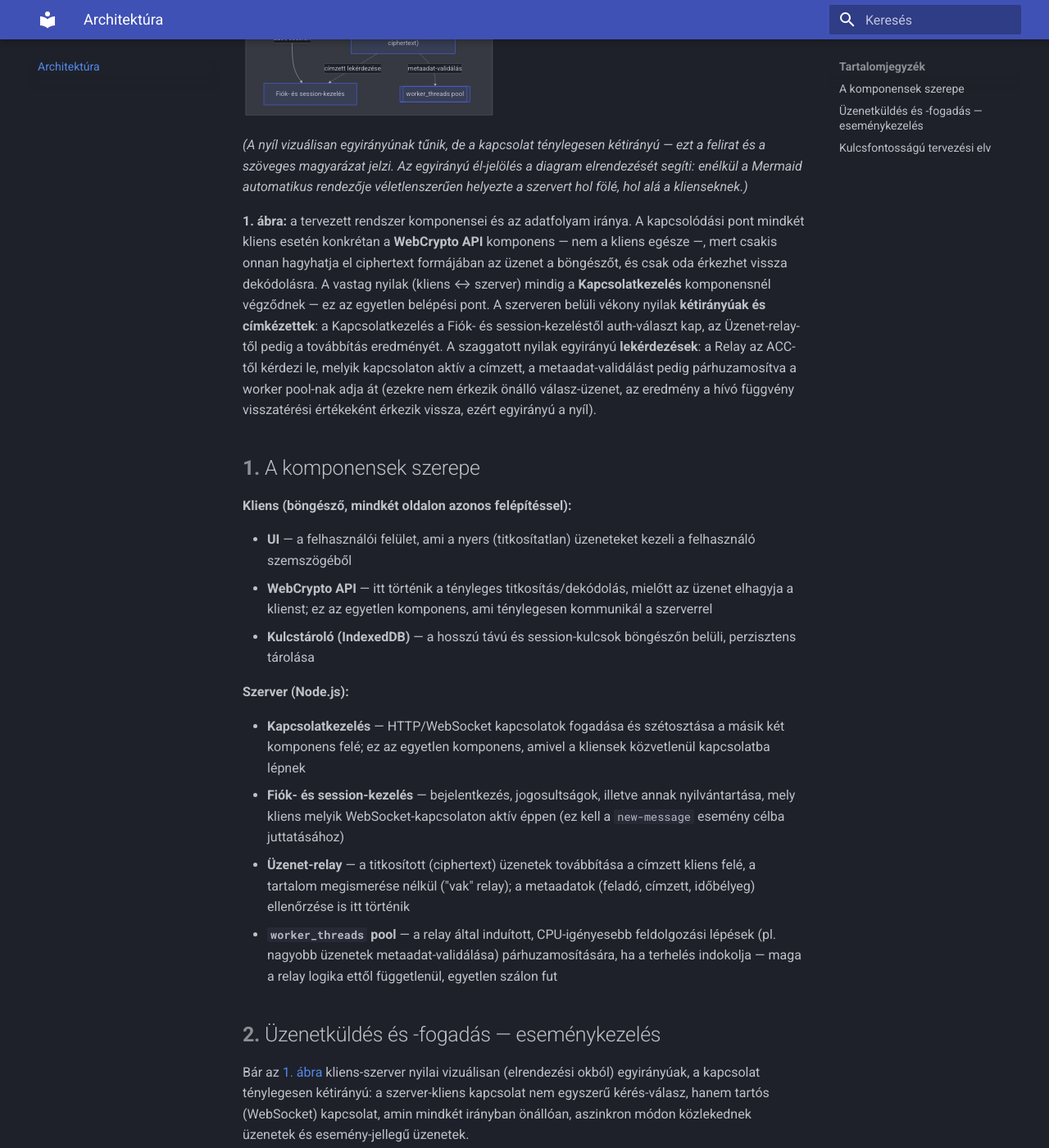
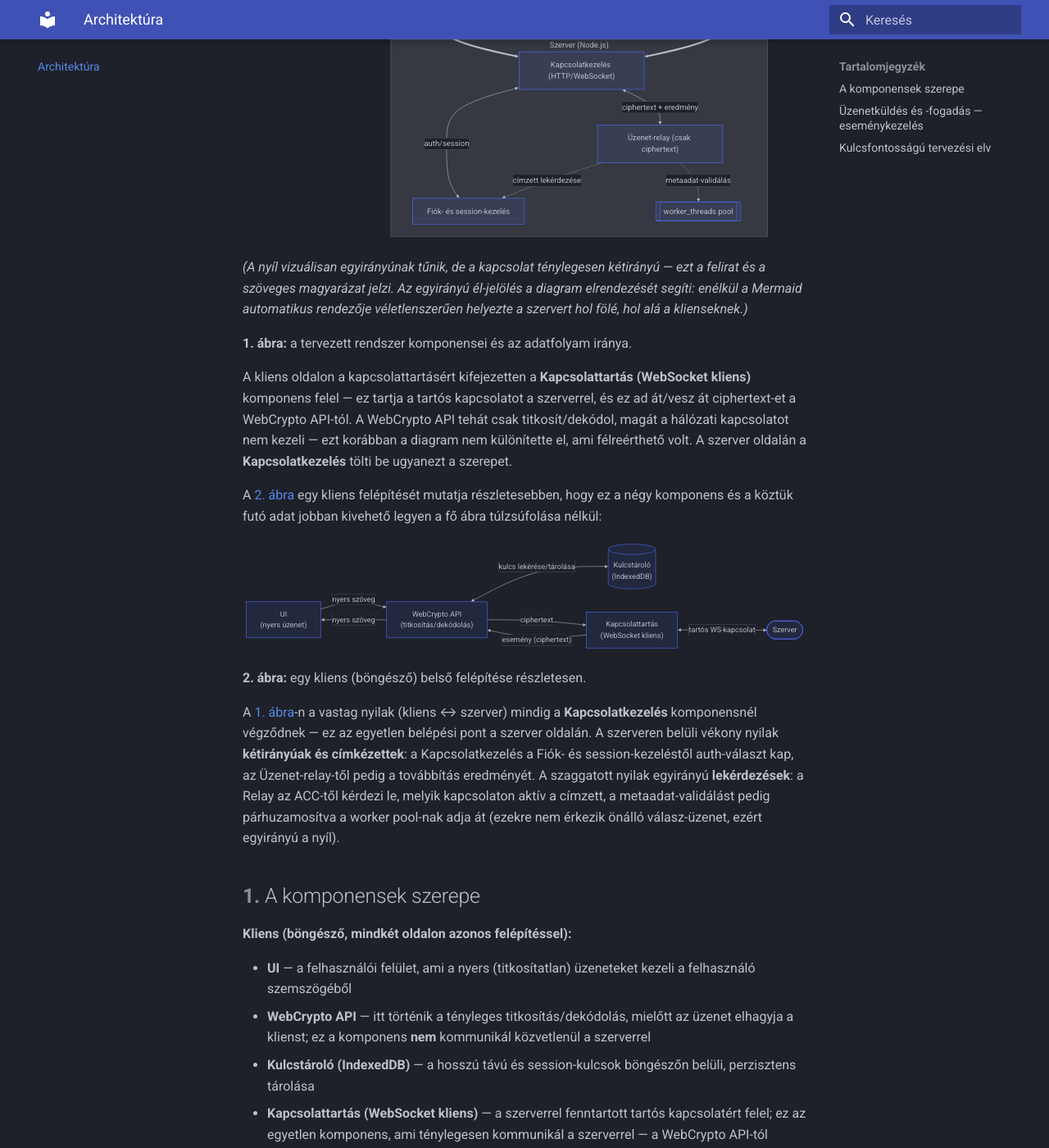
Before and after one commit to NDominikViktor/szak_gyak, an MkDocs documentation site: the page built from docs/architecture.md, in a window 1280 px wide and 1400 px high, scrolled down 561 px. Shown: the whole window at 82% size. Built offline with MkDocs 1.6.1 and Material for MkDocs 9.7.7, drawn with Linux system fonts in a browser that asks for light colours; some of the changed text lies outside the part shown.

Commit message:
fix: add explicit client-side connection component
Client subgraph now has a distinct 'Kapcsolattartás (WebSocket kliens)'
node instead of overloading WebCrypto API as the network endpoint.
Added a separate, detailed single-client diagram (2. abra) so the main
overview stays simple. Also shortened figure captions per feedback.

````diff
--- a/docs/architecture.md
+++ b/docs/architecture.md
@@ -12,16 +12,18 @@
         direction TB
         A_UI["UI"] <--> A_WC["WebCrypto API"]
         A_WC <--> A_KS[("Kulcstároló (IndexedDB)")]
+        A_WC <--> A_NET["Kapcsolattartás (WebSocket kliens)"]
     end
 
     subgraph KB["Kliens B (böngésző)"]
         direction TB
         B_UI["UI"] <--> B_WC["WebCrypto API"]
         B_WC <--> B_KS[("Kulcstároló (IndexedDB)")]
+        B_WC <--> B_NET["Kapcsolattartás (WebSocket kliens)"]
     end
 
-    A_WC ==>|"ciphertext (küldés) / esemény (fogadás)"| CONN
-    B_WC ==>|"ciphertext (küldés) / esemény (fogadás)"| CONN
+    A_NET ==>|"ciphertext (küldés) / esemény (fogadás)"| CONN
+    B_NET ==>|"ciphertext (küldés) / esemény (fogadás)"| CONN
 
     subgraph SZ["Szerver (Node.js)"]
         direction TB
@@ -43,19 +45,42 @@
 klienseknek.)*
 
 **<a id="1-abra"></a>1. ábra:** a tervezett rendszer komponensei és az
-adatfolyam iránya. A kapcsolódási pont mindkét kliens esetén konkrétan a
-**WebCrypto API** komponens — nem a kliens egésze —, mert csakis onnan
-hagyhatja el ciphertext formájában az üzenet a böngészőt, és csak oda
-érkezhet vissza dekódolásra. A vastag nyilak (kliens ↔ szerver) mindig a
+adatfolyam iránya.
+
+A kliens oldalon a kapcsolattartásért kifejezetten a **Kapcsolattartás
+(WebSocket kliens)** komponens felel — ez tartja a tartós kapcsolatot a
+szerverrel, és ez ad át/vesz át ciphertext-et a WebCrypto API-tól. A
+WebCrypto API tehát csak titkosít/dekódol, magát a hálózati kapcsolatot
+nem kezeli — ezt korábban a diagram nem különítette el, ami
+félreérthető volt. A szerver oldalán a **Kapcsolatkezelés** tölti be
+ugyanezt a szerepet.
+
+A [2. ábra](#2-abra) egy kliens felépítését mutatja részletesebben,
+hogy ez a négy komponens és a köztük futó adat jobban kivehető legyen
+a fő ábra túlzsúfolása nélkül:
+
+```mermaid
+flowchart LR
+    UI["UI<br/>(nyers üzenet)"] -->|"nyers szöveg"| WC["WebCrypto API<br/>(titkosítás/dekódolás)"]
+    WC -->|"nyers szöveg"| UI
+    WC <-->|"kulcs lekérése/tárolása"| KS[("Kulcstároló<br/>(IndexedDB)")]
+    WC -->|"ciphertext"| NET["Kapcsolattartás<br/>(WebSocket kliens)"]
+    NET -->|"esemény (ciphertext)"| WC
+    NET <-->|"tartós WS-kapcsolat"| SRV(["Szerver"])
+```
+
+**<a id="2-abra"></a>2. ábra:** egy kliens (böngésző) belső felépítése
+részletesen.
+
+A [1. ábra](#1-abra)-n a vastag nyilak (kliens ↔ szerver) mindig a
 **Kapcsolatkezelés** komponensnél végződnek — ez az egyetlen belépési
-pont. A szerveren belüli vékony nyilak **kétirányúak és címkézettek**:
-a Kapcsolatkezelés a Fiók- és session-kezeléstől auth-választ kap, az
-Üzenet-relay-től pedig a továbbítás eredményét. A szaggatott nyilak
-egyirányú **lekérdezések**: a Relay az ACC-től kérdezi le, melyik
-kapcsolaton aktív a címzett, a metaadat-validálást pedig párhuzamosítva
-a worker pool-nak adja át (ezekre nem érkezik önálló válasz-üzenet, az
-eredmény a hívó függvény visszatérési értékeként érkezik vissza, ezért
-egyirányú a nyíl).
+pont a szerver oldalán. A szerveren belüli vékony nyilak **kétirányúak
+és címkézettek**: a Kapcsolatkezelés a Fiók- és session-kezeléstől
+auth-választ kap, az Üzenet-relay-től pedig a továbbítás eredményét. A
+szaggatott nyilak egyirányú **lekérdezések**: a Relay az ACC-től
+kérdezi le, melyik kapcsolaton aktív a címzett, a metaadat-validálást
+pedig párhuzamosítva a worker pool-nak adja át (ezekre nem érkezik
+önálló válasz-üzenet, ezért egyirányú a nyíl).
 
 ## A komponensek szerepe
 
@@ -64,10 +89,14 @@
 - **UI** — a felhasználói felület, ami a nyers (titkosítatlan) üzeneteket
   kezeli a felhasználó szemszögéből
 - **WebCrypto API** — itt történik a tényleges titkosítás/dekódolás,
-  mielőtt az üzenet elhagyja a klienst; ez az egyetlen komponens, ami
-  ténylegesen kommunikál a szerverrel
+  mielőtt az üzenet elhagyja a klienst; ez a komponens **nem**
+  kommunikál közvetlenül a szerverrel
 - **Kulcstároló (IndexedDB)** — a hosszú távú és session-kulcsok
   böngészőn belüli, perzisztens tárolása
+- **Kapcsolattartás (WebSocket kliens)** — a szerverrel fenntartott
+  tartós kapcsolatért felel; ez az egyetlen komponens, ami ténylegesen
+  kommunikál a szerverrel — a WebCrypto API-tól kapott ciphertext-et
+  küldi tovább, és a szervertől érkező eseményeket adja vissza neki
 
 **Szerver (Node.js):**
 
@@ -97,21 +126,23 @@
 
 1. A UI réteg átadja a nyers üzenetet a WebCrypto rétegnek.
 2. A WebCrypto a Kulcstárolóból vett munkamenet-kulccsal titkosítja
-   (AES-GCM), és a ciphertext-et a szervernek küldi egy WebSocket-üzenet
-   formájában.
-3. A szerver a `worker_threads` pool segítségével (ha a terhelés
+   (AES-GCM), és a ciphertext-et átadja a Kapcsolattartás (WebSocket
+   kliens) komponensnek.
+3. A Kapcsolattartás a nyitva tartott WebSocket-kapcsolaton elküldi a
+   ciphertext-et a szervernek.
+4. A szerver a `worker_threads` pool segítségével (ha a terhelés
    indokolja) ellenőrzi a metaadatokat (feladó, címzett, időbélyeg), majd
    **eseményként** ("new-message") továbbítja a címzett aktív
    WebSocket-kapcsolatára, a tartalom megismerése nélkül.
 
 **Fogadás (szerver → kliens, eseményalapú):**
 
-1. A kliens a WebSocket-kapcsolatán feliratkozik a szervertől érkező
-   eseményekre (`new-message`, `presence`, `delivery-ack`).
-2. Amikor a szerver egy `new-message` eseményt küld, a kliens
-   eseménykezelője elkapja azt, a ciphertext-et átadja a WebCrypto
-   rétegnek dekódolásra, majd a UI-t frissíti az új, immár nyers
-   üzenettel.
+1. A kliens Kapcsolattartás komponense a WebSocket-kapcsolatán
+   feliratkozik a szervertől érkező eseményekre (`new-message`,
+   `presence`, `delivery-ack`).
+2. Amikor a szerver egy `new-message` eseményt küld, a Kapcsolattartás
+   elkapja azt, a ciphertext-et átadja a WebCrypto rétegnek dekódolásra,
+   ami a UI-t frissíti az új, immár nyers üzenettel.
 3. A kliens visszaküld egy `delivery-ack` eseményt a szervernek (ez nem
    az üzenettartalomra, csak a metaadatra vonatkozik), amit a szerver
    továbbít a küldő félnek — így a küldő oldali UI jelezheti, hogy az
````
